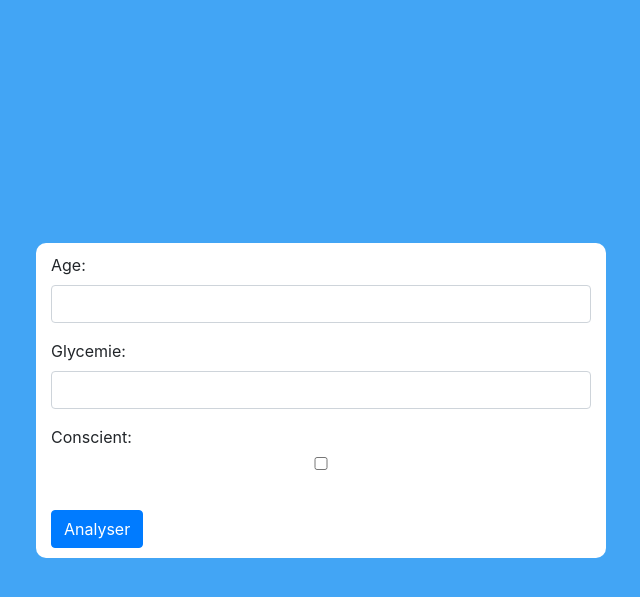
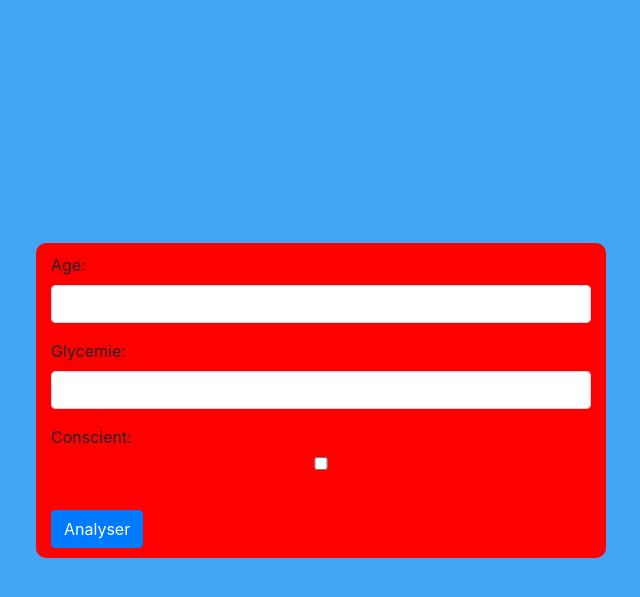
Before and after one commit to Aimene-BAHRI/MABY, a Django app: page /medical/ in a window 1280 px wide. Shown: the top 597 px of the page, without its empty margins (319-959 px from the left). Run offline with Django 3.2, Linux system fonts and the light colour scheme; parts of the project's set-up code (start-up, migrations or seed data) failed here and were passed over; some libraries are stand-ins or nearby versions.

Commit message:
Update style.css

```diff
--- a/static/css/style.css
+++ b/static/css/style.css
@@ -4,7 +4,7 @@ body, html {
 }
 
 form {
-    background-color: white;
+    background-color: red;
     padding: 10px 30px;
     border-radius: 10px;
 }
```
